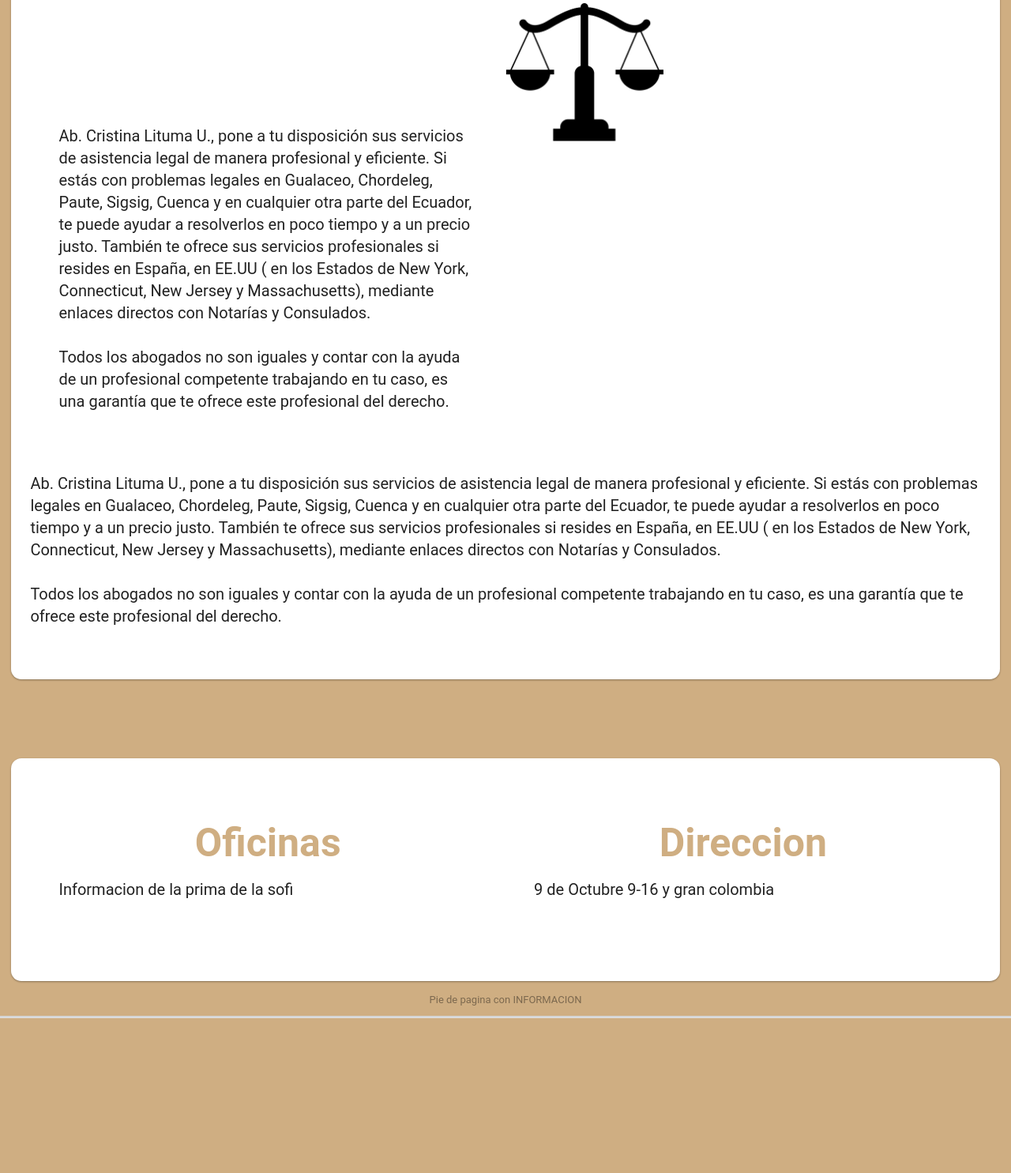
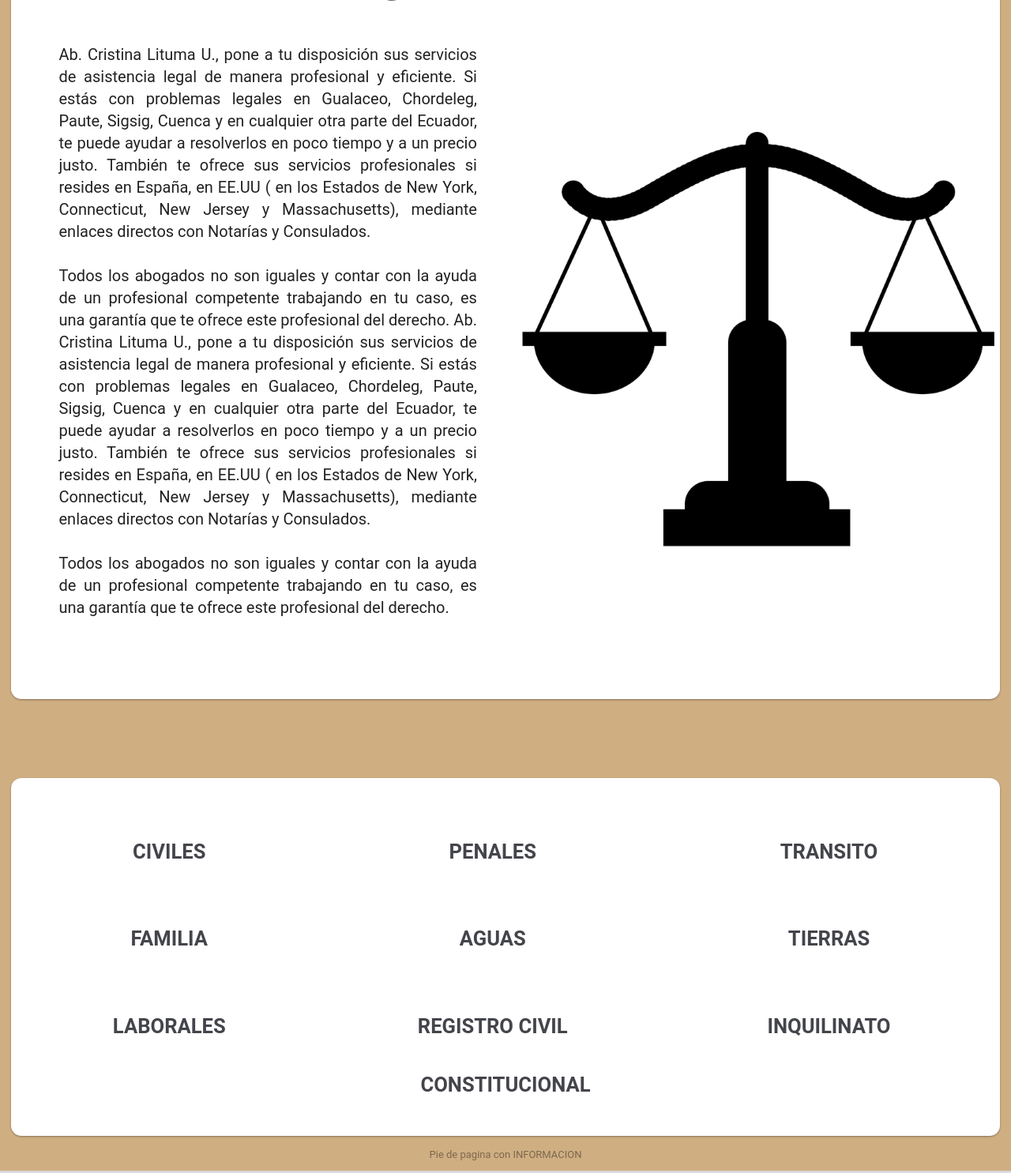
Before and after one commit to NAP6/Protecto_Programacion_Web, a plain HTML site: page Abogados/index.html in a window 1280 px wide. Shown: the part 537-2022 px from the top of the page at 79% size. Before the commit the page ends 1826 px from the top, so only its background shows below. Drawn offline with Linux system fonts and the light colour scheme.

Commit message:
Actualizacion index.html

```diff
--- a/Abogados/CSS/Estilo.css
+++ b/Abogados/CSS/Estilo.css
@@ -1,4 +1,5 @@
 body {
+    background: #ECEFF1;
     background: #cfae82;
     color: rgba(0, 0, 0, 0.87);
     font-family: Roboto, Helvetica, Arial, sans-serif;
@@ -19,15 +20,14 @@ body {
 }
 
 .cuadro h2 {
-    color: #cfae82;
+    color: #44454b;
     font-weight: bold;
-    font-size: 16px;
+    font-size: 160%;
     margin: 0 0 8px;
 }
 
 .cuadro h1 {
     font-size: 60px;
-    font-weight: 300;
     color: rgba(0, 0, 0, 0.6);
     margin: 0 0 16px;
 }
@@ -112,7 +112,6 @@ body {
 .columna {
     display: table-cell;
     padding: 3%;
-    width: 50%;
 }
 
 
@@ -157,17 +156,13 @@ footer {
     background: white;
 }
 
+.fot_detr {
+    position: absolute;
+    z-index: 1;
+    right: 0.5%;
+    top: 30%;
+}
 
-/*
-@media (max-width: 600px) {
-    body,
-    .cuadro {
-        margin-top: 0;
-        background: white;
-        box-shadow: none;
-    }
-    body {
-        border-top: 16px solid #ffa100;
-    }
+.aplicaciones {
+    font-size: 50px;
 }
-*/
--- a/Abogados/index.html
+++ b/Abogados/index.html
@@ -50,52 +50,75 @@
         <img id="img_tit" src="IMG/Logo_solo.png">
         <h1 id="txt_tit">Cristina Lituma</h1>
 
+
         <div class="cuadro" style="z-index: 2; position: relative; top: 150px;">
-            <h1>Asistencia Legal</h1>
-            </br>
+            <div class="fot_detr">
+                <img width="600px" src="IMG/balanza.png">
+            </div>
             <div class="tabla">
                 <div class="fila">
-                    <div class="columna">
-                        <p>
+                    <div class="columna" style="width: 50%;">
+                        <h1 style="text-align: center;">Asistencia Legal</h1>
+                        </br>
+                        <p style="text-align: justify;">
                             Ab. Cristina Lituma U., pone a tu disposición sus servicios de asistencia legal de manera profesional y eficiente. Si estás con problemas legales en Gualaceo, Chordeleg, Paute, Sigsig, Cuenca y en cualquier otra parte del Ecuador, te puede ayudar a resolverlos
                             en poco tiempo y a un precio justo. También te ofrece sus servicios profesionales si resides en España, en EE.UU ( en los Estados de New York, Connecticut, New Jersey y Massachusetts), mediante enlaces directos con Notarías
                             y Consulados.
                             </br>
                             </br>
+                            Todos los abogados no son iguales y contar con la ayuda de un profesional competente trabajando en tu caso, es una garantía que te ofrece este profesional del derecho. Ab. Cristina Lituma U., pone a tu disposición sus servicios de asistencia legal de
+                            manera profesional y eficiente. Si estás con problemas legales en Gualaceo, Chordeleg, Paute, Sigsig, Cuenca y en cualquier otra parte del Ecuador, te puede ayudar a resolverlos en poco tiempo y a un precio justo. También te
+                            ofrece sus servicios profesionales si resides en España, en EE.UU ( en los Estados de New York, Connecticut, New Jersey y Massachusetts), mediante enlaces directos con Notarías y Consulados.
+                            </br>
+                            </br>
                             Todos los abogados no son iguales y contar con la ayuda de un profesional competente trabajando en tu caso, es una garantía que te ofrece este profesional del derecho.
                         </p>
                     </div>
-                    <div class="columna" style="padding: 0%;">
-                        <img width="200px" src="IMG/balanza.png">
-                    </div>
+                    <div class="columna"></div>
                 </div>
             </div>
-            <p>
-                Ab. Cristina Lituma U., pone a tu disposición sus servicios de asistencia legal de manera profesional y eficiente. Si estás con problemas legales en Gualaceo, Chordeleg, Paute, Sigsig, Cuenca y en cualquier otra parte del Ecuador, te puede ayudar a resolverlos
-                en poco tiempo y a un precio justo. También te ofrece sus servicios profesionales si resides en España, en EE.UU ( en los Estados de New York, Connecticut, New Jersey y Massachusetts), mediante enlaces directos con Notarías y Consulados.
-                </br>
-                </br>
-                Todos los abogados no son iguales y contar con la ayuda de un profesional competente trabajando en tu caso, es una garantía que te ofrece este profesional del derecho.
-            </p>
+
         </div>
 
         <div style="margin: 250px;"></div>
 
-        <div class="cuadro tabla">
-            <div class="fila">
-                <div class="columna">
-                    <h2 class="txt_Centro" style="font-size: 50px;">Oficinas</h2>
-                    <p>
-                        Informacion de la prima de la sofi
-                    </p>
+        <div class="cuadro">
+            <div class="tabla">
+                <div class="fila">
+                    <div class="columna">
+                        <h2 class="txt_Centro aplicaciones">CIVILES</h2>
+                    </div>
+                    <div class="columna">
+                        <h2 class="txt_Centro aplicaciones">PENALES</h2>
+                    </div>
+                    <div class="columna">
+                        <h2 class="txt_Centro aplicaciones">TRANSITO</h2>
+                    </div>
                 </div>
-                <div class="columna">
-                    <h2 class="txt_Centro" style="font-size: 50px;">Direccion</h2>
-                    <p>
-                        9 de Octubre 9-16 y gran colombia
-                    </p>
+                <div class="fila">
+                    <div class="columna">
+                        <h2 class="txt_Centro aplicaciones">FAMILIA</h2>
+                    </div>
+                    <div class="columna">
+                        <h2 class="txt_Centro aplicaciones">AGUAS</h2>
+                    </div>
+                    <div class="columna">
+                        <h2 class="txt_Centro aplicaciones">TIERRAS</h2>
+                    </div>
+                </div>
+                <div class="fila">
+                    <div class="columna">
+                        <h2 class="txt_Centro aplicaciones">LABORALES</h2>
+                    </div>
+                    <div class="columna">
+                        <h2 class="txt_Centro aplicaciones">REGISTRO CIVIL</h2>
+                    </div>
+                    <div class="columna">
+                        <h2 class="txt_Centro aplicaciones">INQUILINATO</h2>
+                    </div>
                 </div>
             </div>
+            <h2 class="aplicaciones txt_Centro">CONSTITUCIONAL</h2>
         </div>
 
         <p id="load">Pie de pagina con INFORMACION</p>
```
